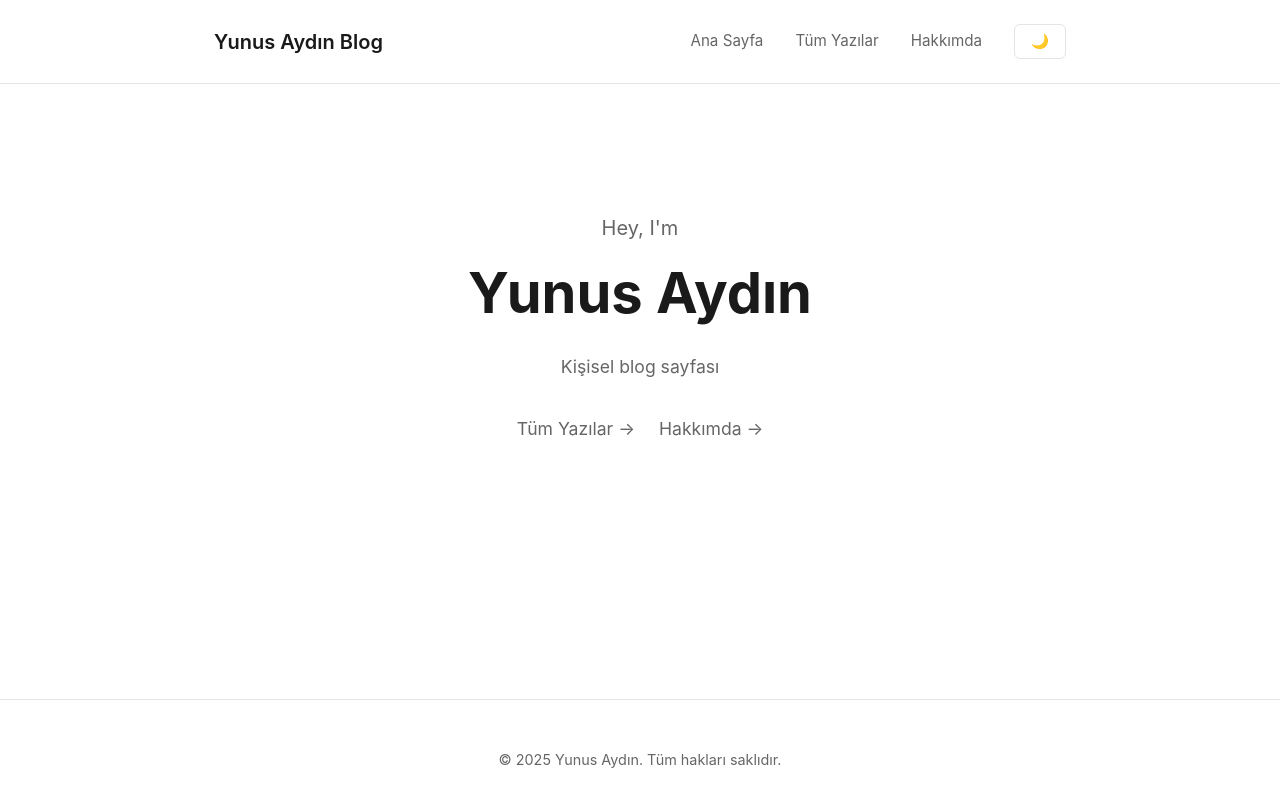
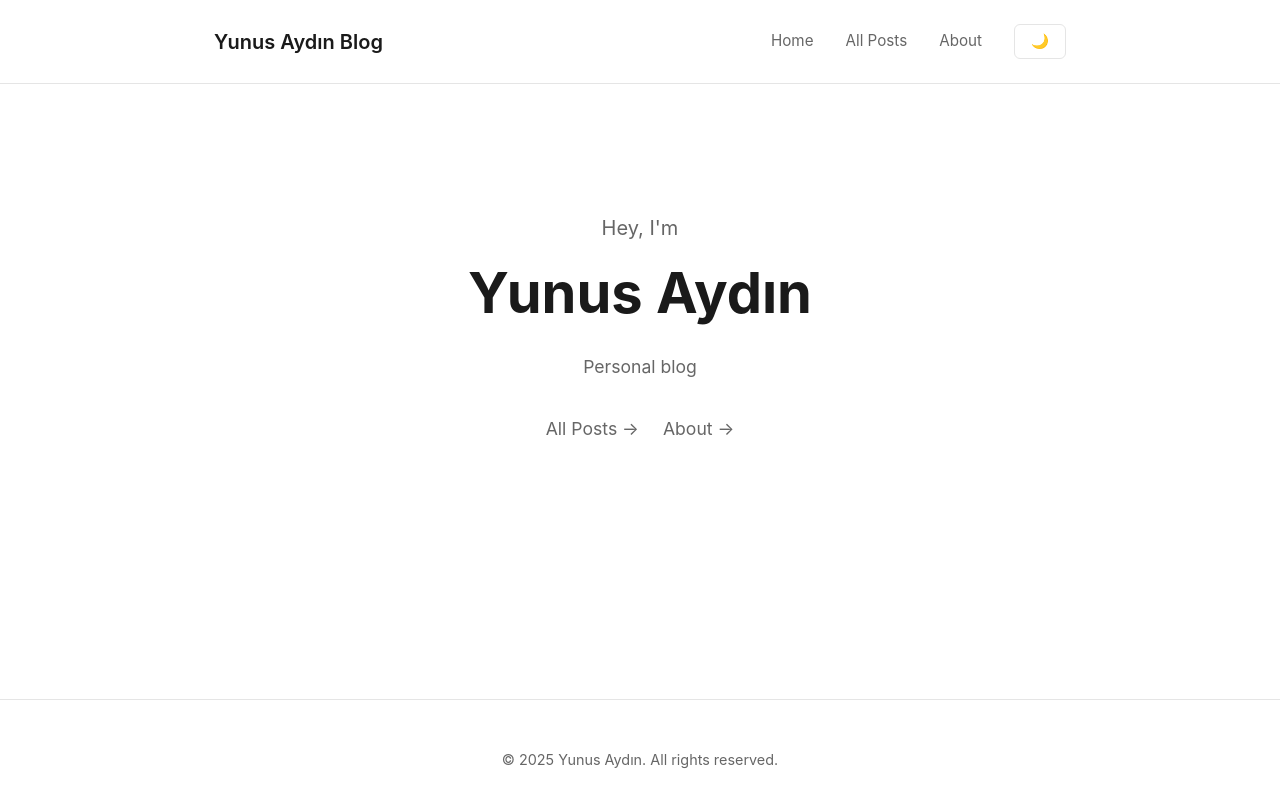
Before and after one commit to aydinnyunus/aydinnyunus.github.io, a Jekyll site: the page built from index.html, in a window 1280 px wide. Shown: the top 807 px of the page. Built offline with Jekyll 4.4.1, drawn with Linux system fonts in a browser that asks for light colours.

Commit message:
Convert all Turkish text to English

```diff
--- a/_config.yml
+++ b/_config.yml
@@ -1,29 +1,29 @@
-# Site ayarları
+# Site settings
 title: Yunus Aydın Blog
-description: Kişisel blog sayfası
+description: Personal blog
 author: Yunus Aydın
 url: https://aydinnyunus.github.io
 baseurl: ""
 
-# Jekyll ayarları
-# theme: minima  # GitHub Pages otomatik build için theme gerekmez
+# Jekyll settings
+# theme: minima  # Theme not required for GitHub Pages automatic build
 plugins:
   - jekyll-feed
   - jekyll-sitemap
 
-# Blog ayarları
+# Blog settings
 permalink: /:year/:month/:day/:title/
 paginate: 5
 paginate_path: "/blog/page:num/"
 
-# Markdown ayarları
+# Markdown settings
 markdown: kramdown
 kramdown:
   syntax_highlighter: rouge
   syntax_highlighter_opts:
     css_class: 'highlight'
 
-# Exclude ayarları
+# Exclude settings
 exclude:
   - Gemfile
   - Gemfile.lock
--- a/_layouts/default.html
+++ b/_layouts/default.html
@@ -1,5 +1,5 @@
 <!DOCTYPE html>
-<html lang="tr" data-theme="light">
+<html lang="en" data-theme="light">
 <head>
   <meta charset="UTF-8">
   <meta name="viewport" content="width=device-width, initial-scale=1.0">
@@ -11,9 +11,9 @@
     <div class="wrapper">
       <a class="site-title" href="{{ '/' | relative_url }}">{{ site.title }}</a>
       <nav class="site-nav">
-        <a href="{{ '/' | relative_url }}">Ana Sayfa</a>
-        <a href="{{ '/blog/' | relative_url }}">Tüm Yazılar</a>
-        <a href="{{ '/about/' | relative_url }}">Hakkımda</a>
+        <a href="{{ '/' | relative_url }}">Home</a>
+        <a href="{{ '/blog/' | relative_url }}">All Posts</a>
+        <a href="{{ '/about/' | relative_url }}">About</a>
         <button class="theme-toggle" id="theme-toggle" aria-label="Toggle theme">
           <span id="theme-icon">🌙</span>
         </button>
@@ -29,7 +29,7 @@
 
   <footer class="site-footer">
     <div class="wrapper">
-      <p>&copy; {{ 'now' | date: "%Y" }} {{ site.author }}. Tüm hakları saklıdır.</p>
+      <p>&copy; {{ 'now' | date: "%Y" }} {{ site.author }}. All rights reserved.</p>
     </div>
   </footer>
 
--- a/_layouts/post.html
+++ b/_layouts/post.html
@@ -19,7 +19,7 @@ layout: default
   </div>
 
   <footer class="post-footer">
-    <a href="{{ '/' | relative_url }}">← Ana sayfaya dön</a>
-    <a href="{{ '/blog/' | relative_url }}">Tüm yazılar →</a>
+    <a href="{{ '/' | relative_url }}">← Back to home</a>
+    <a href="{{ '/blog/' | relative_url }}">All posts →</a>
   </footer>
 </article>
--- a/blog.html
+++ b/blog.html
@@ -4,7 +4,7 @@ title: Blog
 ---
 
 <div class="blog-page">
-  <h1>Tüm Yazılar</h1>
+  <h1>All Posts</h1>
 
   <ul class="post-list">
     {% for post in site.posts %}
--- a/index.html
+++ b/index.html
@@ -1,6 +1,6 @@
 ---
 layout: default
-title: Ana Sayfa
+title: Home
 ---
 
 <div class="home">
@@ -9,8 +9,8 @@ title: Ana Sayfa
     <h1 class="hero-name">{{ site.author }}</h1>
     <p class="hero-description">{{ site.description }}</p>
     <div class="hero-links">
-      <a href="/blog/">Tüm Yazılar →</a>
-      <a href="/about/">Hakkımda →</a>
+      <a href="/blog/">All Posts →</a>
+      <a href="/about/">About →</a>
     </div>
   </div>
 </div>
```
Also changed, not shown: about.md (+2 -2 lines).
